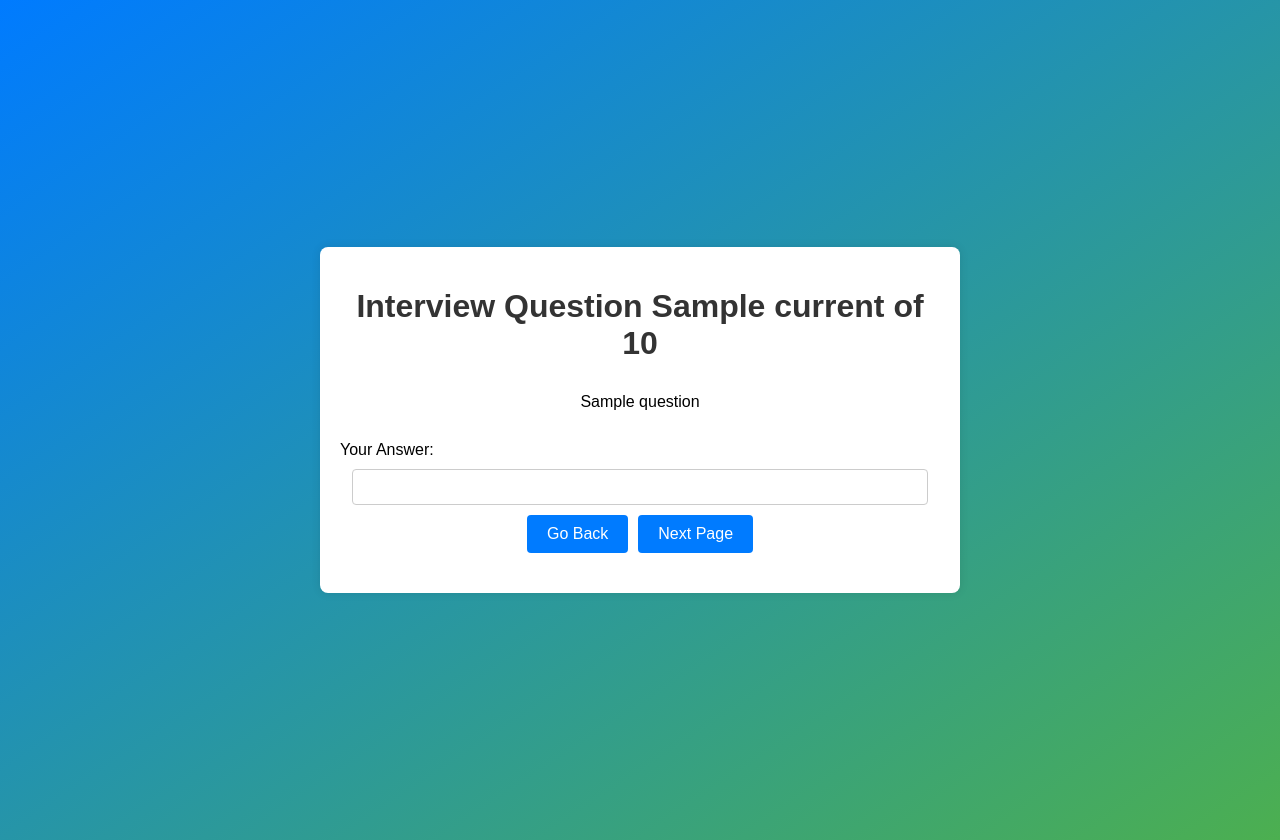
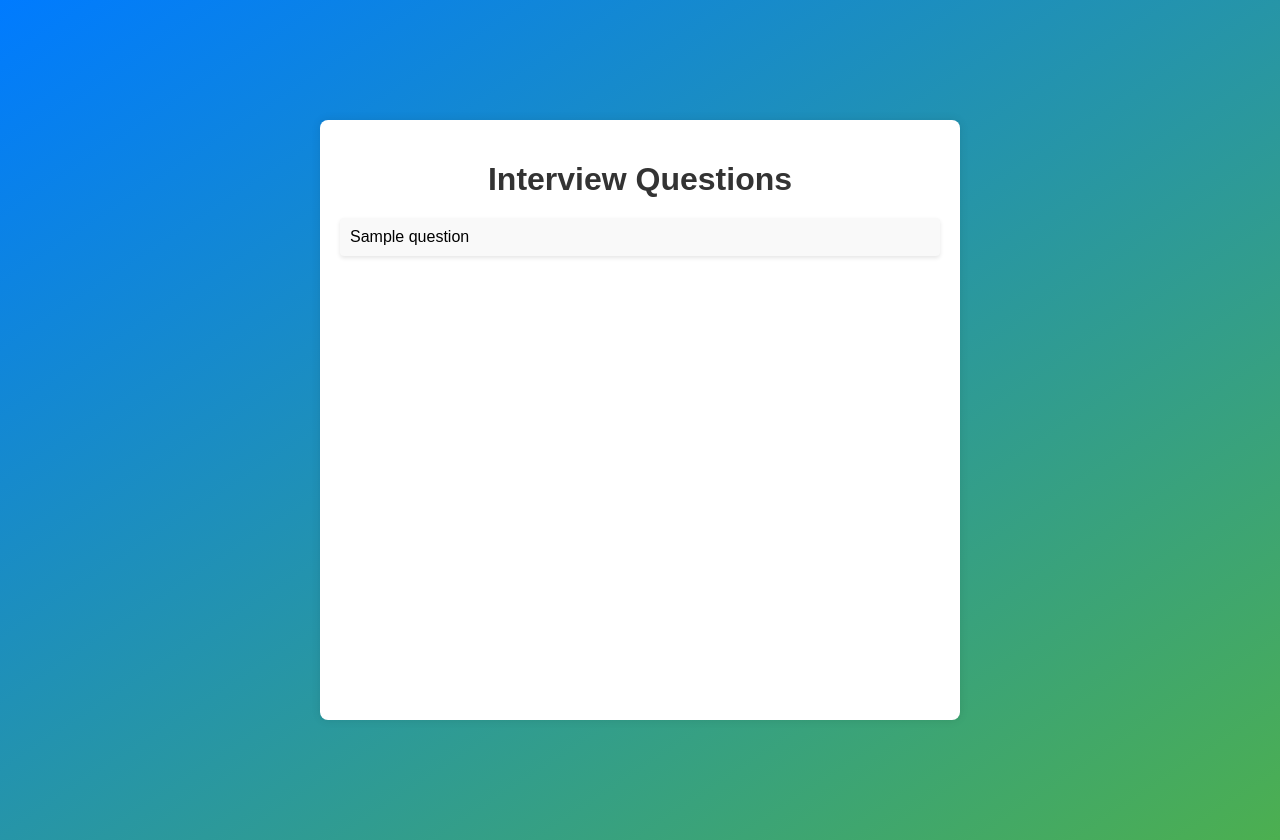
Before and after one commit to aryatalathi/Innovators, a Flask app: template templates/questions_one_by_one.html in a window 1280 px wide. Run offline with Flask 3, Linux system fonts and the light colour scheme; the template is opened without the code that fills it: most values are stand-ins (such as "Sample title", 1, 10 or a date in 2020).

Commit message:
Update questions_one_by_one.html

```diff
--- a/templates/questions_one_by_one.html
+++ b/templates/questions_one_by_one.html
@@ -3,8 +3,8 @@
 <head>
     <meta charset="UTF-8">
     <meta name="viewport" content="width=device-width, initial-scale=1.0">
-    <title>Interview Questions One by One</title>
-    <link rel="stylesheet" href="/static/style.css">
+    <title>Interview Questions Full List</title>
+    <link rel="stylesheet" href="{{ url_for('static', filename='style.css') }}">
     <style>
         body {
             font-family: Arial, sans-serif;
@@ -15,7 +15,6 @@
             align-items: center;
             height: 100vh;
         }
-
         .container {
             width: 90%;
             max-width: 600px;
@@ -23,86 +22,35 @@
             padding: 20px;
             border-radius: 8px;
             box-shadow: 0 0 10px rgba(0,0,0,0.1);
+            overflow: hidden; /* Hide overflow */
+            overflow-y: auto; /* Enable vertical scroll if needed */
+            height: 70vh; /* Example height, adjust as needed */
+        }
+        h1 {
             text-align: center;
-    display: flex;
-    flex-direction: column;
-    align-items: center;
+            margin-bottom: 20px;
         }
-
-.question-content {
-    padding: 10px 0;
-    text-align: left;
-    margin: 0;
+        ul {
+            list-style-type: none;
+            padding: 0;
         }
-
-.question-form {
-    display: flex;
-    flex-direction: column;
-    align-items: center;
-    width: 100%;
-    margin-top: 10px;
+        li {
+            margin-bottom: 10px;
+            padding: 10px;
+            background-color: #f9f9f9;
+            border-radius: 4px;
+            box-shadow: 0 2px 4px rgba(0,0,0,0.1);
         }
-
-label {
-    display: block;
-    margin-bottom: 5px;
-    text-align: left;
-    width: 100%;
-}
-
-input[type=text] {
-    width: calc(100% - 24px);
-    padding: 8px;
-    font-size: 16px;
-    border: 1px solid #ccc;
-    border-radius: 4px;
-    box-sizing: border-box;
-}
-
-.btn-container {
-    display: flex;
-    justify-content: center;
-    width: 100%;
-    margin-top: 10px;
-}
-
-.next-btn, .back-btn, .feedback-btn {
-    background-color: #007bff;
-    color: white;
-    border: none;
-    padding: 10px 20px;
-    text-align: center;
-    text-decoration: none;
-    display: inline-block;
-    font-size: 16px;
-    cursor: pointer;
-    border-radius: 4px;
-    margin: 0 5px;
-}
-
-.next-btn:hover, .back-btn:hover, .feedback-btn:hover {
-    background-color: #0056b3;
-}
-
     </style>
 </head>
 <body>
     <div class="container">
-        <h1>Interview Question {{ current }} of {{ total }}</h1>
-        <div id="question" class="question-content">{{ question }}</div>
-        <form class="question-form" action="{{ url_for('next_question') }}" method="post">
-            <label for="answer">Your Answer:</label>
-            <input type="text" id="answer" name="answer" required>
-            <div class="btn-container">
-                <button type="submit" class="back-btn">Go Back</button>
-                <button type="submit" class="next-btn">Next Page</button>
-            </div>
-        </form>
-        <!-- {% if current == total %}
-        <form class="question-form" action="{{ url_for('feedback') }}" method="get">
-            <button type="submit" class="feedback-btn">Provide Feedback</button>
-        </form>
-        {% endif %} -->
+        <h1>Interview Questions</h1>
+        <ul>
+            {% for question in questions %}
+                <li>{{ question }}</li>
+            {% endfor %}
+        </ul>
     </div>
 </body>
 </html>
```
Lines whose indentation alone changed are shown as unchanged.
